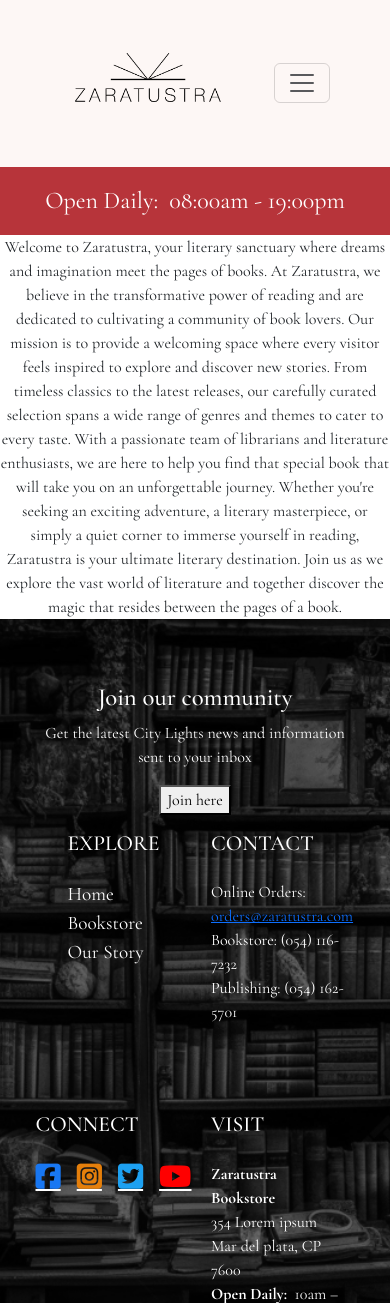
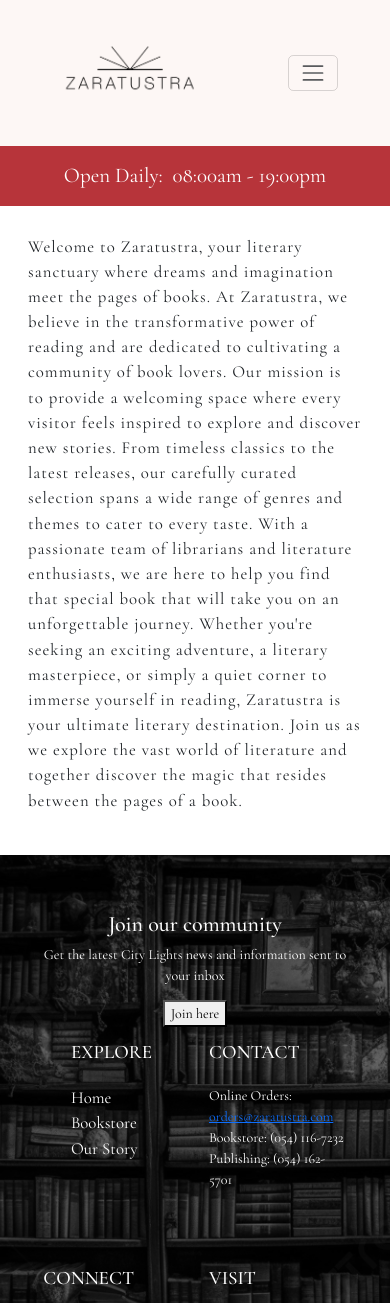
Before and after one commit to Luciano-Sciarretta/Zaratustra, a Django app: page /about_us/ in a window 390 px wide. Shown: the top 1303 px of the page. Run offline with Django 5.2, Linux system fonts and the light colour scheme; some libraries are stand-ins or nearby versions.

Commit message:
main_view y about us terminados

```diff
--- /dev/null
+++ b/main_view/static/main_view/css/about_us.css
@@ -0,0 +1,8 @@
+.our_story {
+    max-width: 65rem;
+    margin: 0 auto;
+    padding: 2rem;
+    min-height: 70vh;
+    font-size: 1.2rem;
+    letter-spacing: 1px;
+}
--- a/main_view/static/main_view/css/main_view.css
+++ b/main_view/static/main_view/css/main_view.css
@@ -1,14 +1,15 @@
 #main-popup {
   background-color: #b7343bd3;
   color: var(--color-text-light);
-    position: absolute;
-    bottom: 30px;
+  position: fixed;
+  bottom: 2rem;
   left: 50%;
   transform: translateX(40%);
   border-radius: 12px;
   max-width: 30rem;
-    text-align: center;
   z-index: 10;
+  padding: 2rem;
+  text-align: start;
 }
 
 #img-container {
@@ -28,7 +29,6 @@
   width: 100%;
 }
 
-
 /* -------------------CAROUSEL-------------------------*/
 
 .carousel-item img {
@@ -38,6 +38,47 @@
 }
 
 .carousel-item {
-  position: relative; /* ahora las flechas se posicionarán respecto a cada item */
-  height: 600px;      /* o el alto que quieras */
+  position: relative;
+  height: 600px;
+
 }
+
+/*------------ media queries -----------*/
+@media (max-width: 1377px) {
+  html {
+    font-size: 15px;
+  }
+
+  #main-popup {
+    left: 35%;
+  }
+}
+
+@media (max-width: 1058px) {
+  #main-popup {
+    left: 30%;
+    transform: translateX(-30%);
+    max-width: 25rem;
+  }
+}
+
+@media (max-width: 881px) {
+  #main-popup {
+    transform: translateX(-50%);
+    left: 50%;
+  }
+}
+
+@media (max-width: 500px) {
+  html {
+    font-size: 14px;
+  }
+
+  #main-popup {
+    transform: translateX(-50%);
+    bottom: 160px;
+    max-width: 300px;
+    max-height: 250px;
+    padding: 1rem;
+  }
+}
--- a/main_view/templates/main_view/about_us.html
+++ b/main_view/templates/main_view/about_us.html
@@ -1,5 +1,6 @@
 {% extends 'layout.html' %} {% block about %}
-<div class="containe our_story text-center d-flex justify-content-center align-items-center">
+<div class="containe our_story ">
+  <p>
     Welcome to Zaratustra, your literary sanctuary where dreams and imagination
     meet the pages of books. At Zaratustra, we believe in the transformative power
     of reading and are dedicated to cultivating a community of book lovers. Our
@@ -13,5 +14,6 @@
     yourself in reading, Zaratustra is your ultimate literary destination. Join us
     as we explore the vast world of literature and together discover the magic
     that resides between the pages of a book.
+  </p>
 </div>
-{% endblock  %}
+{% endblock %}
--- a/main_view/templates/main_view/main_view.html
+++ b/main_view/templates/main_view/main_view.html
@@ -28,7 +28,7 @@
           alt="Imágenes de libros" class=" custom-img ">
       </div>
       <!-- Contenido del pop-up sobre la imagen -->
-      <div class="container-fluid  popup-window p-5" id="main-popup">
+      <div class="container-fluid  popup-window " id="main-popup">
         <h2 class="container-fluid">Welcome to Zaratustra</h2>
         <p class="">Discover a world of knowledge and imagination at Zaratustra Library. We offer a diverse collection
           of books, from timeless classics to the latest bestsellers.</p>
--- a/main_view/views.py
+++ b/main_view/views.py
@@ -1,19 +1,10 @@
 from django.shortcuts import render
 from django.views.generic import View
 from books.models import Book
-from django.shortcuts import redirect
 from books.forms import SearchBookForm
 from django.http import HttpResponse
-from django.http import JsonResponse
-# from django.views.decorators.csrf import csrf_protect
-from shopping_cart.models import Cart
-from shopping_cart.models import CartItem
-from django.contrib.auth.models import User
-from django.shortcuts import get_object_or_404
-from django.forms.models import model_to_dict
+import json
 
-import json
-import datetime
 
 
 
@@ -65,7 +56,7 @@ class ShowBook(View):
 
           except:
               print("No esta value")
-          print("VAlue de showBook:", value)
+        #   print("VAlue de showBook:", value)
           book = Book.objects.filter(title__icontains = value)
           result = []
           for attr in book:
@@ -83,90 +74,3 @@ class ShowBook(View):
           data_json = "No funca"
       mimetype = "application/json"
       return HttpResponse(data_json, mimetype)
-
-
-
-# ------------------------------------   clase para mostrar todos los libros  ---------------------
-
-
-# class OurBooks(View):
-#     template = "main_view/our_books.html"
-#     books = Book.objects.all()
-#     #Agregué el diccionario cart al  controlador del template para mostrar los libros
-#     def get(self, request):
-#         cart = request.session.get('cart', {})
-
-#         request.session['cart'] = cart
-#         params = {}
-#         books = Book.objects.all()
-#         # params["mi_lista"] = [ 1,2, 3, 4, 5, 6]
-
-#         params["books"] = books
-#         params["cart"] = cart
-#         return render(request, self.template, params)
-#     def post(self, request):
-#         return add_to_cart(request)
-
-
-
-
-
-
-
-#---------------------CART AND LOCAL STORAGE -----------------------------------
-# @csrf_protect
-# def add_to_cart(request):
-#     if request.method == "POST":
-#         book_title = request.POST.get("book_title")
-#         # print("\n book seleccionado del front:  ", book_title, "\n")
-#         book_id = request.POST.get("book_id")
-#         book = get_object_or_404(Book, id=book_id)
-#         #obtengo o creo  el carro de el usuario.
-#         cart, created_cart = Cart.objects.get_or_create(user = request.user)
-#         print("cart:" , cart)
-
-
-#  # ----------LÓGICA PARA VER LOS LIBROS DEL CARRITO DEL USUARIO LOGUEADO------------------
-#         user = User.objects.get(username = request.user)
-#         cart = Cart.objects.get(user = user)
-
-#        # Cambio el stock en la base de datos si el stock es mayor a cero
-#         if book.in_stock > 0:
-
-#             cart_item, created_cartItem = CartItem.objects.get_or_create(cart= cart, book = book)
-#             # print("created de cart_item:  ", book_title,": ",  created_cartItem)
-
-#             cart_item.quantity += 1
-#             cart_item.save()
-
-#             book.in_stock -= 1
-#             book.save()
-#             cart_items = CartItem.objects.filter(cart = cart)
-
-#             response = {
-#                 "status": "success",
-#                 "user": request.user.username,
-#                 "user_id": request.user.id,
-#                 "books": [
-#                     {
-#                     "book_id": item.book.id,
-#                     "book_title": item.book.title,
-#                     "quantity": item.quantity,
-#                     }
-#                     for item in cart_items
-#                 ],
-#                 "message": f"El libro {book_title} fue agregado correctamente al localStorage"
-#             }
-
-#         else:
-
-#             print(f"No hay stock del libro {book.title}")
-#             response = {
-#                 "status": "error",
-#                 "message": f"No stock available for book: '{book.title}'."
-#             }
-
-
-#         return JsonResponse(response)
-#     else:
-#         return JsonResponse({"status": "error", "message": "Invalid request method."})
--- a/static/css/styles.css
+++ b/static/css/styles.css
@@ -3,3 +3,4 @@
 @import url("navbar.css");
 @import url("footer.css");
 @import url('../main_view/css/main_view.css');
+@import url('../main_view/css/about_us.css');
```
Lines whose indentation alone changed are shown as unchanged.
